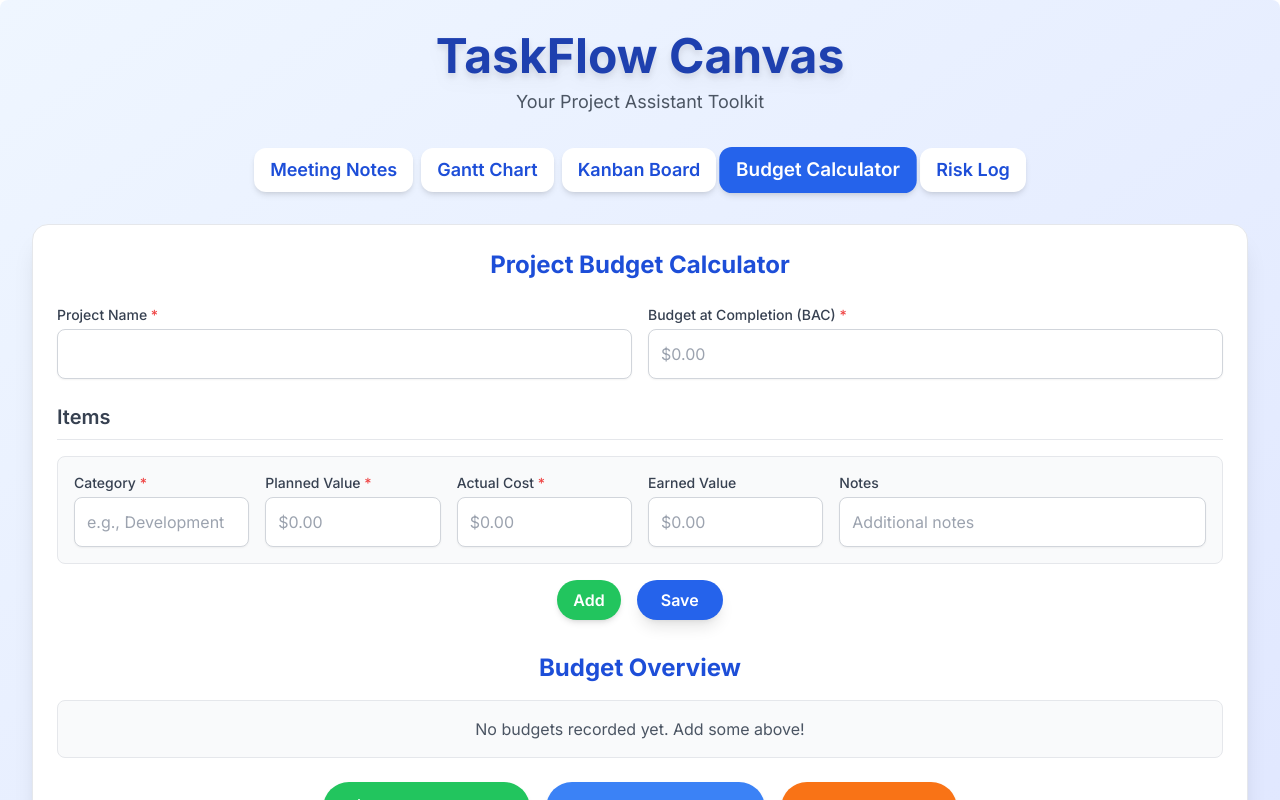
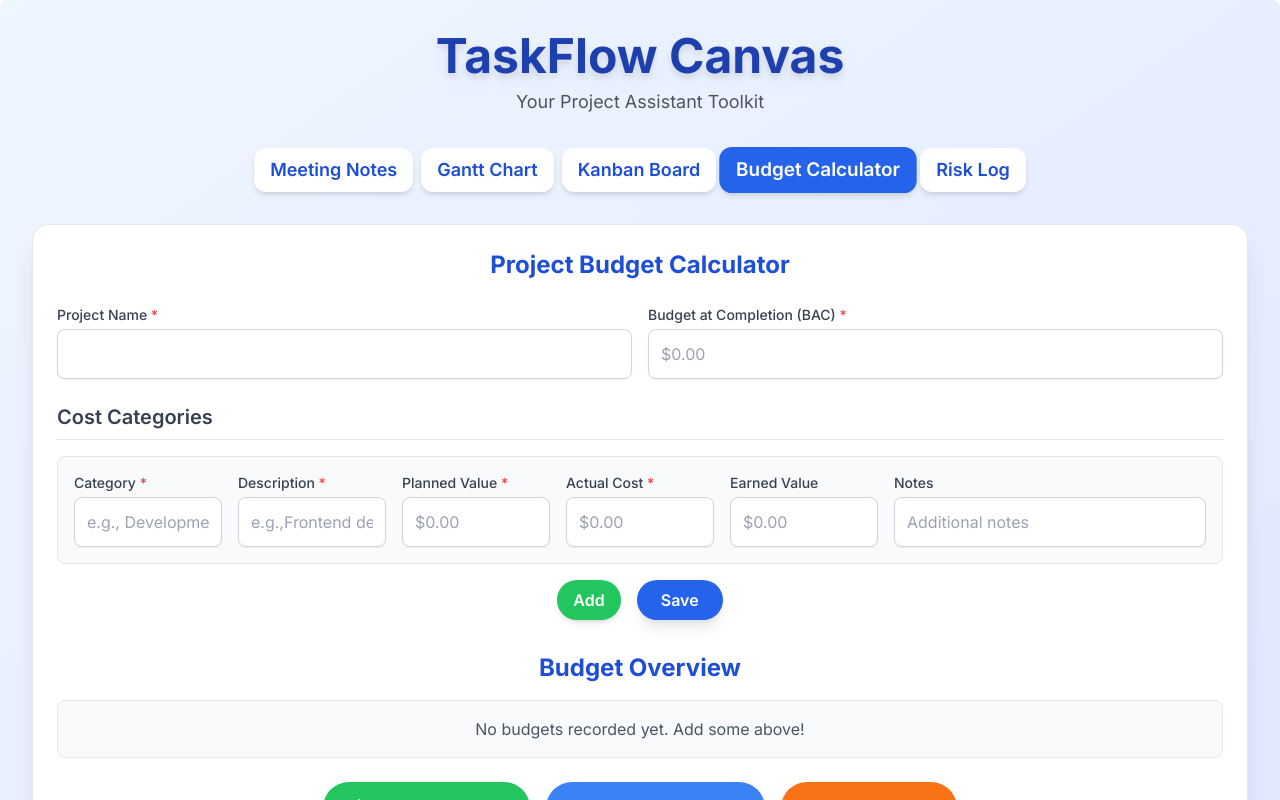
Before and after one commit to Silvia-9/taskflow-canvas, a React (Create React App) app: page / in a window 1280 px wide. Both pictures are taken after a click on the button "Budget Calculator". Shown: the top 800 px of the page. Built offline with nearby package versions, Linux system fonts and the light colour scheme.

Commit message:
Change Budget Items to Cost Categories in budget calculator
- Updated form section header from 'Budget Items' to 'Cost Categories'
- Updated validation message to reference 'cost categories'
- Updated PDF generation comment and header text
- Updated button tooltip and comments for consistency

```diff
--- a/src/App.tsx
+++ b/src/App.tsx
@@ -64,6 +64,7 @@ interface TaskCard {
 interface BudgetItem {
     id: number;
     category: string;
+    description: string;
     estimatedCost: number;
     actualCost: number;
     earnedValue: number;
@@ -584,7 +585,7 @@ const App = () => {
                     yPosition = addWrappedText(`• Budget Remaining: $${(budget.totalBudget - totalActual).toLocaleString()}`, margin + 10, yPosition, pageWidth - 2 * margin - 10);
                     yPosition += 10;
 
-                    // Detailed Budget Items Section
+                    // Detailed Cost Categories Section
                     if (yPosition > pageHeight - 60) {
                         pdf.addPage();
                         yPosition = margin;
@@ -592,7 +593,7 @@ const App = () => {
 
                     pdf.setFontSize(13);
                     pdf.setTextColor(40, 116, 166);
-                    yPosition = addWrappedText('DETAILED ITEMS BREAKDOWN', margin, yPosition, pageWidth - 2 * margin, 13);
+                    yPosition = addWrappedText('DETAILED COST CATEGORIES BREAKDOWN', margin, yPosition, pageWidth - 2 * margin, 13);
                     yPosition += 3;
 
                     // Add underline for section
@@ -614,7 +615,7 @@ const App = () => {
 
                         pdf.setFontSize(10);
                         pdf.setTextColor(0, 0, 0);
-                        yPosition = addWrappedText(`   Category: ${item.category}`, margin + 10, yPosition, pageWidth - 2 * margin - 10);
+                        yPosition = addWrappedText(`   Description: ${item.description}`, margin + 10, yPosition, pageWidth - 2 * margin - 10);
 
                         // Financial details in structured format
                         yPosition = addWrappedText(`   • Planned Value (PV): $${item.estimatedCost.toLocaleString()}`, margin + 10, yPosition, pageWidth - 2 * margin - 10);
@@ -843,7 +844,7 @@ const App = () => {
                             'Project Name': budget.projectName,
                             'Budget at Completion (BAC)': '',
                             'Category': item.category,
-                            'Category': item.category,
+                            'Description': item.description,
                             'Planned Value (PV)': item.estimatedCost,
                             'Earned Value (EV)': item.earnedValue,
                             'Actual Cost (AC)': item.actualCost,
@@ -2165,12 +2166,12 @@ const BudgetCalculatorComponent: React.FC<BudgetCalculatorProps> = ({ onAddBudge
     const [projectName, setProjectName] = useState('');
     const [totalBudget, setTotalBudget] = useState('');
     const [budgetItems, setBudgetItems] = useState<BudgetItem[]>([
-        { id: 1, category: '', estimatedCost: 0, actualCost: 0, earnedValue: 0, notes: '' }
+        { id: 1, category: '', description: '', estimatedCost: 0, actualCost: 0, earnedValue: 0, notes: '' }
     ]);
 
     const addBudgetItem = () => {
         setBudgetItems(prev => [...prev, {
-            id: Date.now(), category: '', estimatedCost: 0, actualCost: 0, earnedValue: 0, notes: ''
+            id: Date.now(), category: '', description: '', estimatedCost: 0, actualCost: 0, earnedValue: 0, notes: ''
         }]);
     };
 
@@ -2189,16 +2190,17 @@ const BudgetCalculatorComponent: React.FC<BudgetCalculatorProps> = ({ onAddBudge
     const handleSubmit = (e: React.FormEvent) => {
         e.preventDefault();
 
-        // Validate required budget item fields
+        // Validate required cost category fields
         const invalidItems = budgetItems.filter(item =>
             !item.category.trim() ||
+            !item.description.trim() ||
             item.estimatedCost < 0 ||
             item.actualCost < 0 ||
             item.earnedValue < 0
         );
 
         if (invalidItems.length > 0) {
-            alert('Please fill in all required fields (Category, Planned Value, and Actual Cost) for all budget items. Values cannot be negative.');
+            alert('Please fill in all required fields (Category, Description, Planned Value, and Actual Cost) for all cost categories. Values cannot be negative.');
             return;
         }
 
@@ -2206,7 +2208,7 @@ const BudgetCalculatorComponent: React.FC<BudgetCalculatorProps> = ({ onAddBudge
             projectName, totalBudget: parseFloat(totalBudget), items: budgetItems
         });
         setProjectName(''); setTotalBudget('');
-        setBudgetItems([{ id: 1, category: '', estimatedCost: 0, actualCost: 0, earnedValue: 0, notes: '' }]);
+        setBudgetItems([{ id: 1, category: '', description: '', estimatedCost: 0, actualCost: 0, earnedValue: 0, notes: '' }]);
     };
 
     const getTotalEstimated = (budget: ProjectBudget) => budget.items.reduce((sum, item) => sum + item.estimatedCost, 0);
@@ -2248,15 +2250,15 @@ const BudgetCalculatorComponent: React.FC<BudgetCalculatorProps> = ({ onAddBudge
                     <InputField label="Budget at Completion (BAC)" type="number" value={totalBudget} onChange={setTotalBudget} placeholder="$0.00" required />
                 </div>
 
-                <h3 className="text-xl font-semibold text-gray-700 mb-4 border-b pb-2">Items</h3>
+                <h3 className="text-xl font-semibold text-gray-700 mb-4 border-b pb-2">Cost Categories</h3>
                 {budgetItems.map((item, index) => (
-                    <div key={item.id} className="grid grid-cols-1 md:grid-cols-6 gap-4 mb-4 p-4 border border-gray-200 rounded-lg bg-gray-50 relative">
+                    <div key={item.id} className="grid grid-cols-1 md:grid-cols-7 gap-4 mb-4 p-4 border border-gray-200 rounded-lg bg-gray-50 relative">
                         {budgetItems.length > 1 && (
                             <button
                                 type="button"
                                 onClick={() => removeBudgetItem(item.id)}
                                 className="absolute top-2 right-2 w-8 h-8 bg-red-500 text-white rounded-full text-sm hover:bg-red-600 transition duration-200 flex items-center justify-center"
-                                title="Delete this budget item"
+                                title="Delete this cost category"
                             >
                                 ✕
                             </button>
@@ -2267,6 +2269,14 @@ const BudgetCalculatorComponent: React.FC<BudgetCalculatorProps> = ({ onAddBudge
                             value={item.category}
                             onChange={(val) => handleBudgetItemChange(item.id, 'category', val)}
                             placeholder="e.g., Development"
+                            required
+                        />
+                        <InputField
+                            label="Description"
+                            type="text"
+                            value={item.description}
+                            onChange={(val) => handleBudgetItemChange(item.id, 'description', val)}
+                            placeholder="e.g.,Frontend development tasks"
                             required
                         />
                         <InputField
```
